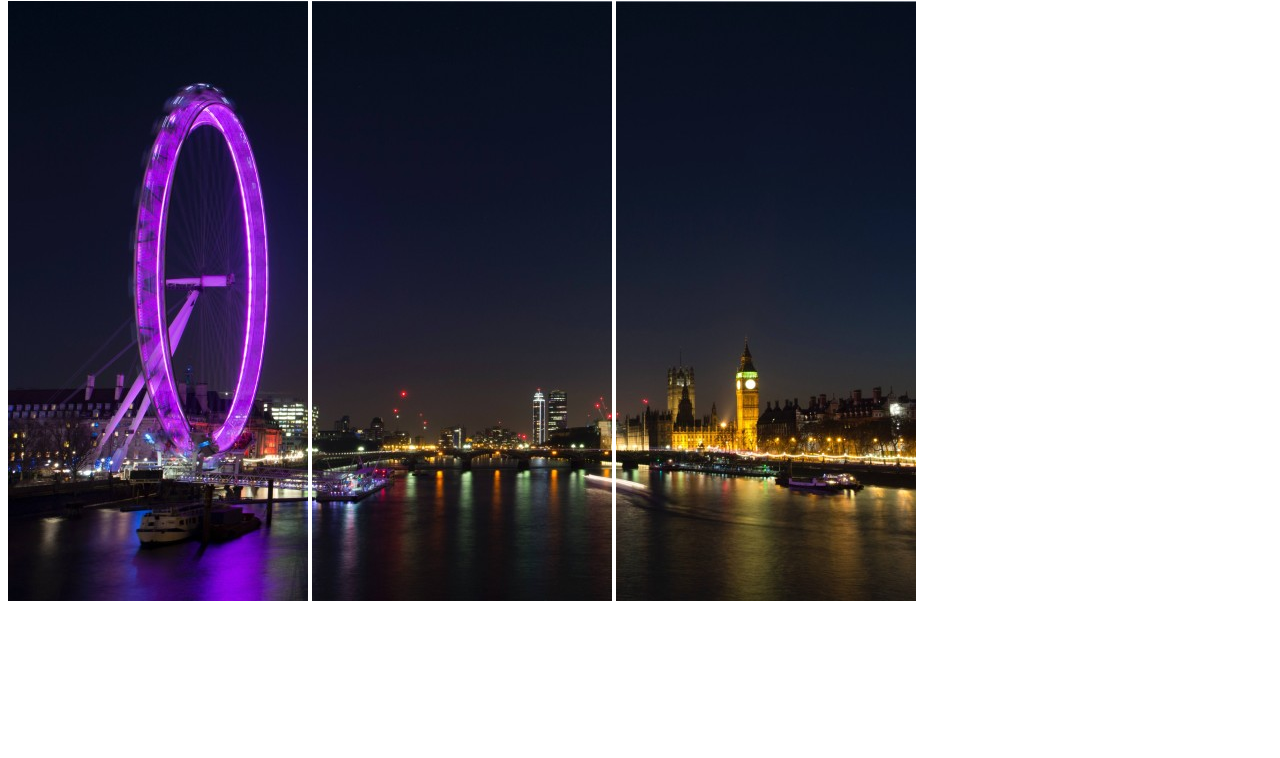
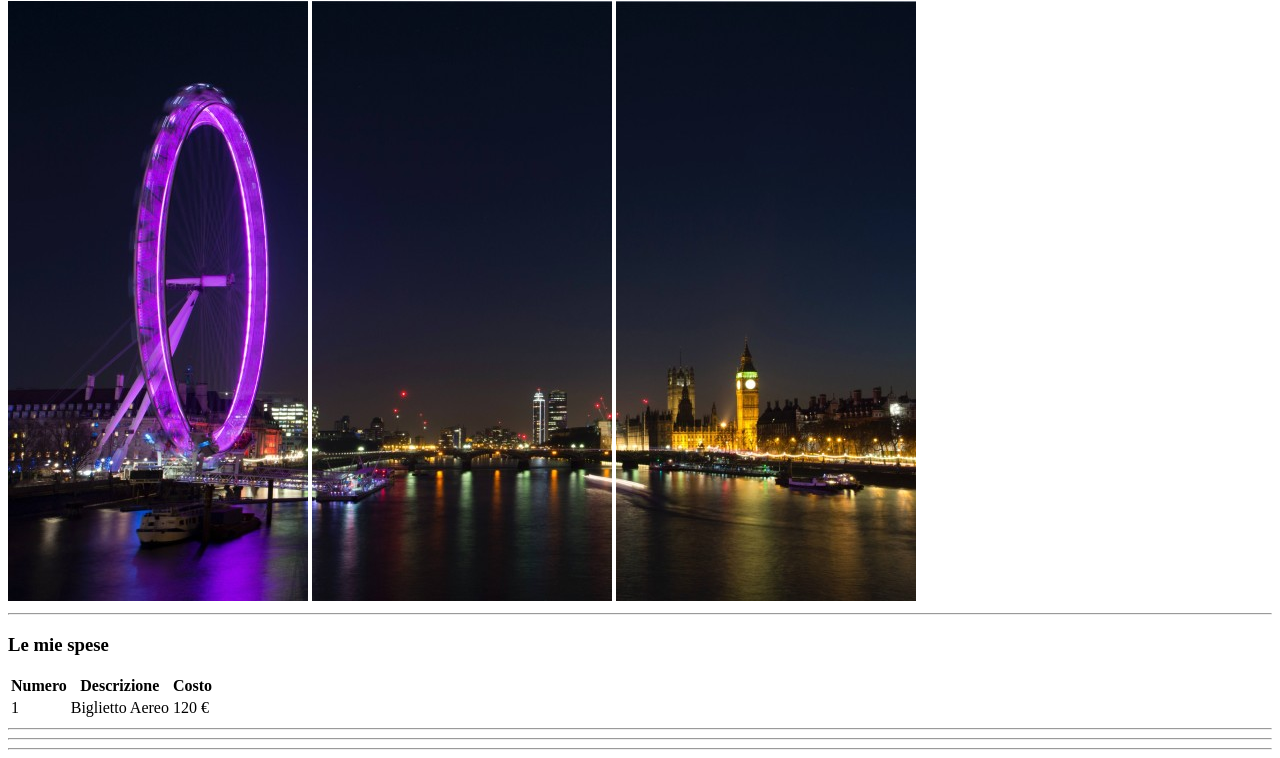
Before and after one commit to MattiaNatella/html-london-trip, a plain HTML site: page index.html in a window 1280 px wide. Shown: the part 79-837 px from the top of the page. Before the commit the page ends 800 px from the top, so only its background shows below. Drawn offline with Linux system fonts and the light colour scheme.

Commit message:
[add] table index

```diff
--- a/index.html
+++ b/index.html
@@ -10,9 +10,11 @@
   <!-- titolo h1 con 3 immagini ruota panoramica-->
 
   <header>
+
     <h1>Il mio Viaggio a Londra</h1>
 
     <div>
+
       <img src="img/londoneye1.jpg" alt="London eye 1" title="London eye">
       <img src="img/londoneye2.jpg" alt="London eye 2" title="London eye">
       <img src="img/londoneye3.jpg" alt="London eye 3" title="London eye">
@@ -22,13 +24,53 @@
 
   </header>
 
+  <hr>
+
   <main>
 
     <!-- spese -->
 
     <section>
 
+      <h3>Le mie spese</h3>
+
+      <div>
+
+        <table>
+
+          <thead>
+            <tr>
+
+              <th>Numero</th>
+              <th>Descrizione</th>
+              <th>Costo</th>
+
+            </tr>
+
+          </thead>
+
+          <tbody>
+            <tr>
+
+
+              <td>1</td>
+              <td>Biglietto Aereo</td>
+              <td>120 &euro;</td>
+
+
+            </tr>
+
+          </tbody>
+
+
+
+        </table>
+      </div>
+
+
     </section>
+
+    <hr>
 
     <!-- /spese -->
 
@@ -45,7 +87,7 @@
 
     <!-- /cose da fare -->
 
-
+    <hr>
 
 
     <!-- Info utili -->
@@ -55,6 +97,8 @@
     </section>
 
     <!-- /Info utili -->
+
+    <hr>
 
   </main>
 
```
